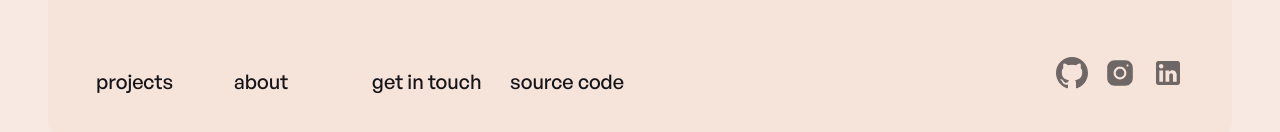
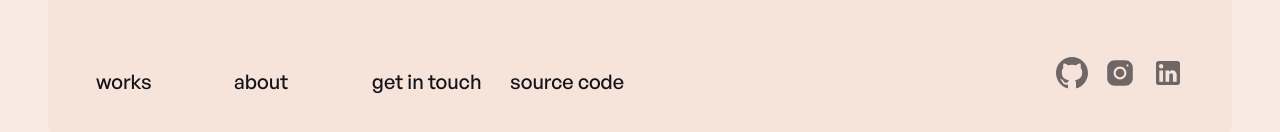
Before and after one commit to HotPotatoC/juanchristian.com, a Next.js app: page / in a window 1280 px wide. Shown: the part 4831-4963 px from the top of the page. Built offline with nearby package versions, Linux system fonts and the light colour scheme.

Commit message:
fix: fixed footer works link

```diff
--- a/components/ui/footer.tsx
+++ b/components/ui/footer.tsx
@@ -123,7 +123,7 @@ const Footer = () => {
             <div className="mb-4 md:mb-0 grid grid-cols-2 md:grid-cols-4 gap-6">
               <SlideUp delay={0.3}>
                 <p className="text-xl font-medium hover:text-primary-700 duration-150">
-                  <Link href="/#projects">projects</Link>
+                  <Link href="/works">works</Link>
                 </p>
               </SlideUp>
               <SlideUp delay={0.4}>
```
